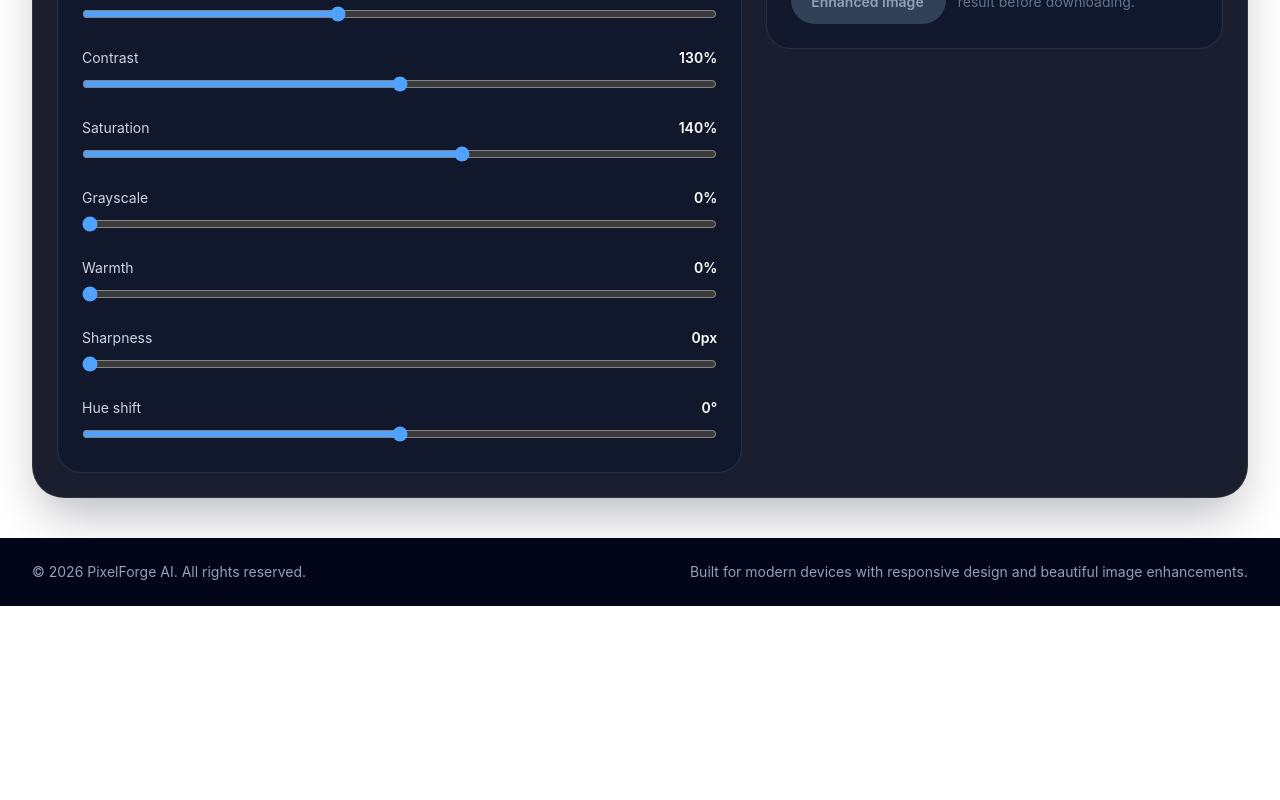
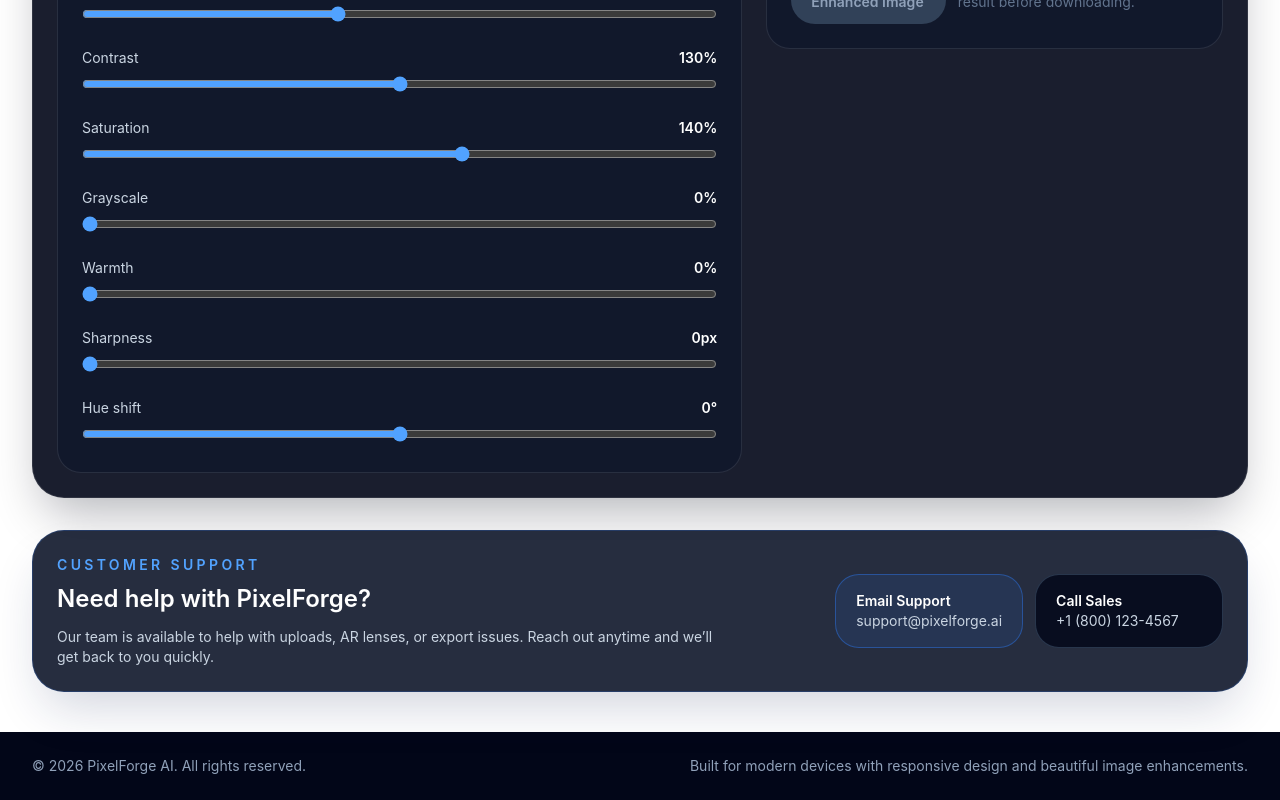
Before and after one commit to naitik123qw/pixelforge-image, a React (Vite) app in the folder cyber-security/: page / in a window 1280 px wide. Shown: the part 856-1656 px from the top of the page. Before the commit the page ends 1462 px from the top, so only its background shows below. Built offline with nearby package versions, Linux system fonts and the light colour scheme.

Commit message:
Add animated customer support box and support styles

```diff
--- a/cyber-security/src/components/Main.jsx
+++ b/cyber-security/src/components/Main.jsx
@@ -544,6 +544,26 @@ const Main = () => {
         </div>
       </div>
 
+      <div className='mt-8 rounded-4xl border border-blue-500/20 bg-slate-900/90 p-6 shadow-2xl shadow-blue-950/20 animate-fade-in-up'>
+        <div className='flex flex-col gap-4 sm:flex-row sm:items-center sm:justify-between'>
+          <div>
+            <p className='text-sm font-semibold uppercase tracking-[0.24em] text-blue-400'>Customer Support</p>
+            <h2 className='mt-2 text-2xl font-semibold text-white'>Need help with PixelForge?</h2>
+            <p className='mt-3 max-w-2xl text-sm text-slate-300'>Our team is available to help with uploads, AR lenses, or export issues. Reach out anytime and we’ll get back to you quickly.</p>
+          </div>
+          <div className='grid gap-3 sm:grid-cols-2'>
+            <a href='mailto:support@pixelforge.ai' className='rounded-3xl border border-blue-500/40 bg-blue-500/10 px-5 py-4 text-left text-sm text-white transition duration-300 hover:-translate-y-1 hover:bg-blue-500/20'>
+              <p className='font-semibold'>Email Support</p>
+              <p className='text-slate-300'>support@pixelforge.ai</p>
+            </a>
+            <a href='tel:+18001234567' className='rounded-3xl border border-slate-700/80 bg-slate-950/80 px-5 py-4 text-left text-sm text-white transition duration-300 hover:-translate-y-1 hover:border-blue-500/40'>
+              <p className='font-semibold'>Call Sales</p>
+              <p className='text-slate-300'>+1 (800) 123-4567</p>
+            </a>
+          </div>
+        </div>
+      </div>
+
       <canvas ref={canvasRef} className='hidden' />
     </section>
   )
--- a/cyber-security/src/index.css
+++ b/cyber-security/src/index.css
@@ -1 +1,16 @@
 @import "tailwindcss";
+
+@keyframes fadeInUp {
+  from {
+    opacity: 0;
+    transform: translateY(24px);
+  }
+  to {
+    opacity: 1;
+    transform: translateY(0);
+  }
+}
+
+.animate-fade-in-up {
+  animation: fadeInUp 0.8s ease-out both;
+}
```
